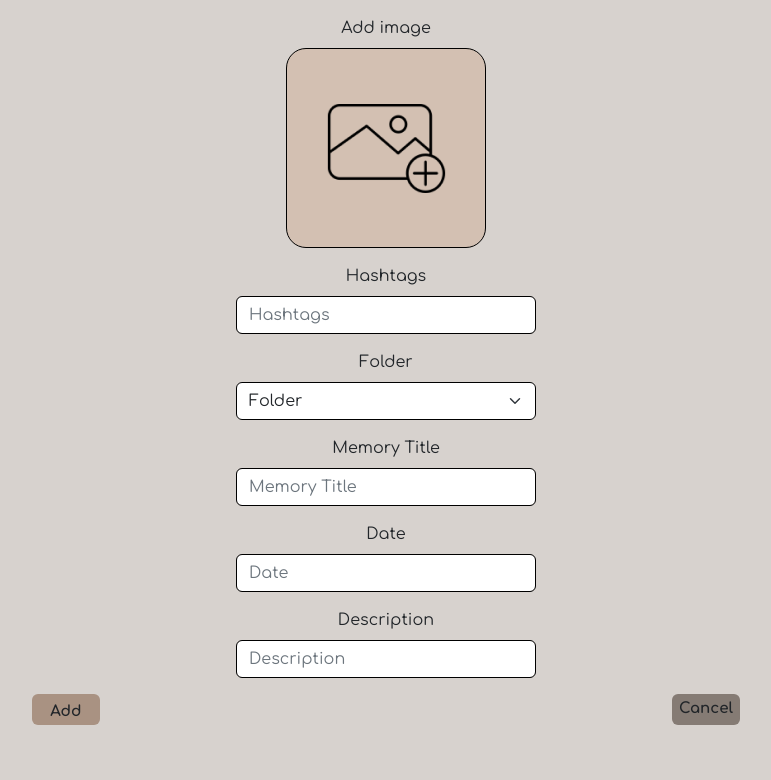
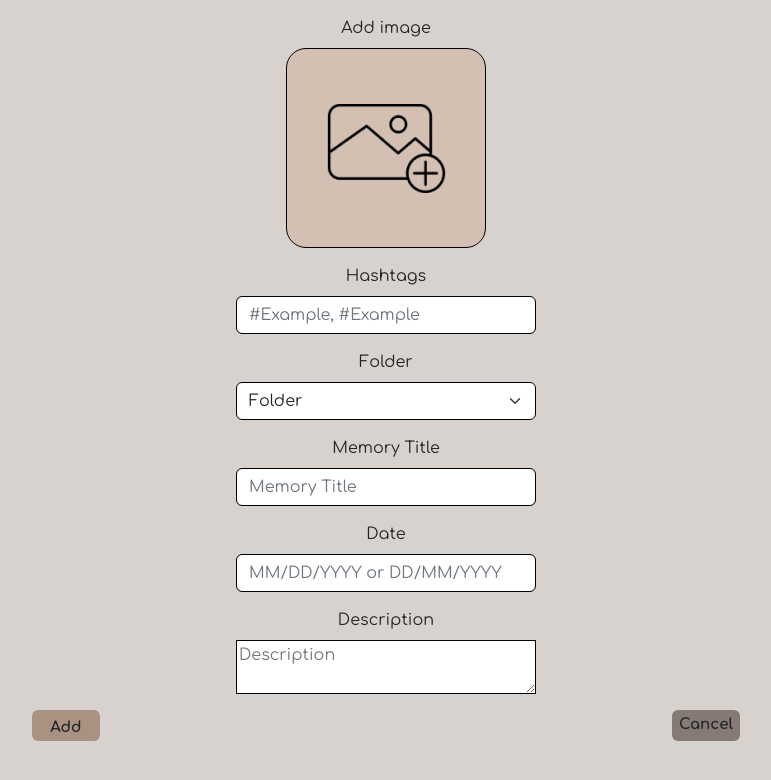
Before and after one commit to JeremyLapham/RememberWhen, a React (Create React App) app: page /AddMemory in a window 1280 px wide. Shown: the top 780 px of the page, without its empty margins (254-1025 px from the left). Built offline with nearby package versions, Linux system fonts and the light colour scheme.

Commit message:
slight changes

```diff
--- a/src/Components/AddMemoryComponent/AddMemory.tsx
+++ b/src/Components/AddMemoryComponent/AddMemory.tsx
@@ -122,7 +122,7 @@ export default function AddMemory() {
                 <Col>
                     <Form.Group className="mb-3 d-flex flex-column align-items-center">
                         <Form.Label>Hashtags</Form.Label>
-                        <Form.Control className='textInputs' type='text' placeholder='Hashtags' onChange={handleTags} value={memoryTags} />
+                        <Form.Control className='textInputs' type='text' placeholder='#Example, #Example' onChange={handleTags} value={memoryTags} />
                     </Form.Group>
                 </Col>
             </Row>
@@ -151,7 +151,7 @@ export default function AddMemory() {
                 <Col>
                     <Form.Group className="mb-3 d-flex flex-column align-items-center">
                         <Form.Label>Date</Form.Label>
-                        <Form.Control className='textInputs' type='text' placeholder='Date' onChange={handleDate} value={memoryDate} />
+                        <Form.Control className='textInputs' type='text' placeholder='MM/DD/YYYY or DD/MM/YYYY' onChange={handleDate} value={memoryDate} />
                     </Form.Group>
                 </Col>
             </Row>
@@ -159,7 +159,7 @@ export default function AddMemory() {
                 <Col>
                     <Form.Group className="mb-3 d-flex flex-column align-items-center">
                         <Form.Label>Description</Form.Label>
-                        <Form.Control className='textInputs' placeholder='Description' onChange={handleDescription} value={memoryDescription} />
+                        <textarea className='textInputs' placeholder='Description' onChange={handleDescription} value={memoryDescription} />
                     </Form.Group>
                 </Col>
             </Row>
--- a/src/Components/Services/DataService.tsx
+++ b/src/Components/Services/DataService.tsx
@@ -36,7 +36,7 @@ export async function login(loginUser: { Username: string; Password: string; })
     return data;
 }
 
-export async function GetLoggedInUserData(username: any) {
+export async function GetLoggedInUserData(username: string) {
     let res = await fetch(`https://rememberwhenwebsite.azurewebsites.net/User/userbyusername/${username}`);
     let data = await res.json();
     userData = data;
@@ -81,8 +81,8 @@ export async function addMemoryItem(memoryItem: object) {
     return data;
 }
 
-export async function getMemoryItemsByUserId(userId: number) {
-    let res = await fetch(`https://rememberwhenwebsite.azurewebsites.net/Memory/GetItemsByUserId/${userId}`);
+export async function getMemoryItemsByUserId(userid: number) {
+    let res = await fetch(`https://rememberwhenwebsite.azurewebsites.net/Memory/GetItemsByUserId/${userid}`);
     let data = await res.json();
     return data;
 }
```
